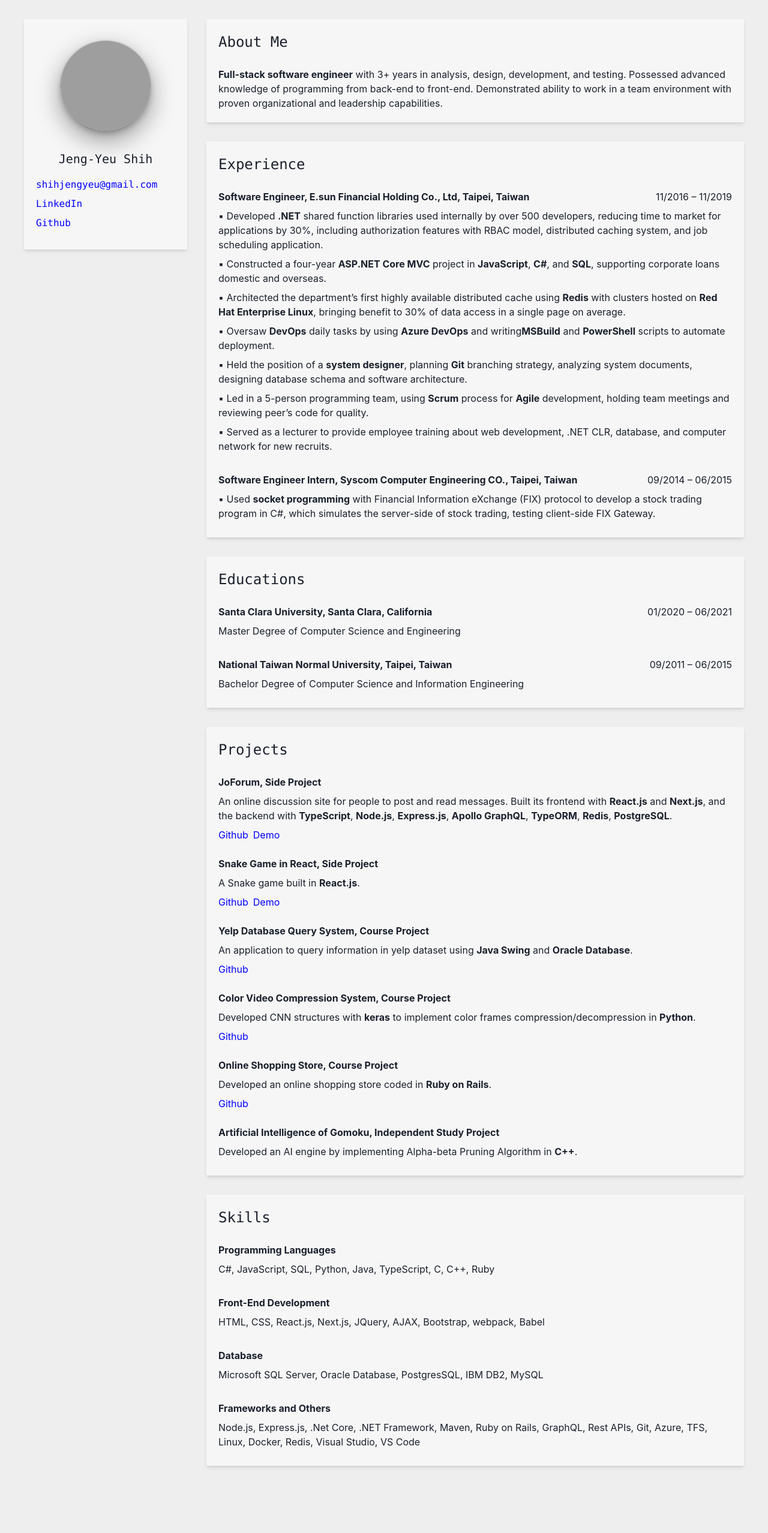
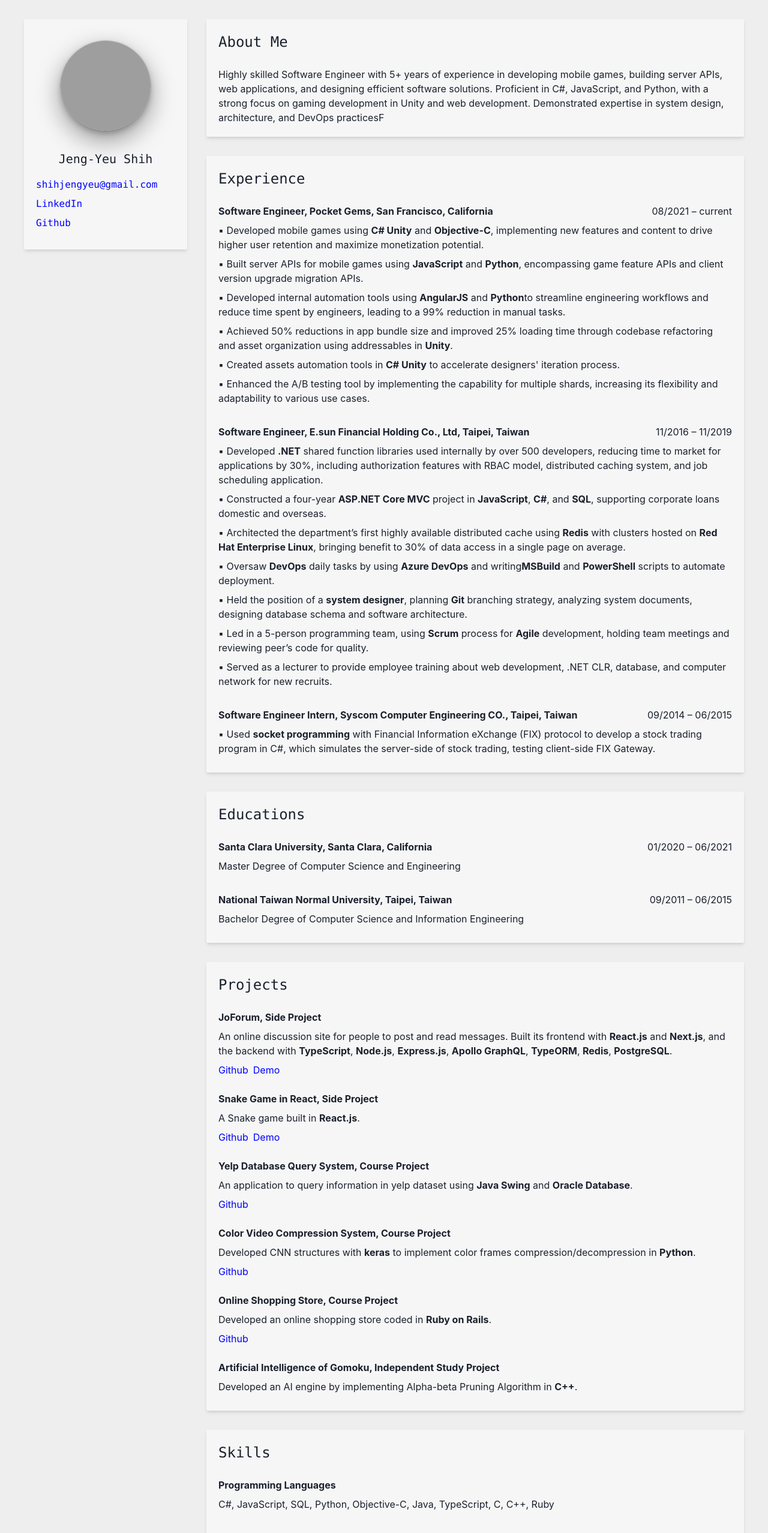
Before and after one commit to Jyssssss/about-me, a React (Create React App) app: page / in a window 1280 px wide. Shown: the top 2556 px of the page at 60% size. Before the commit the page ends 2476 px from the top, so only its background shows below. Built offline with nearby package versions, Linux system fonts and the light colour scheme; grey boxes are pictures that could not be loaded.

Commit message:
update resume

```diff
--- a/src/App.tsx
+++ b/src/App.tsx
@@ -18,14 +18,56 @@ function App() {
           <Stack spacing={8} width="4xl">
             <Section title="About Me">
               <Text>
-                <b>Full-stack software engineer</b> with 3+ years in analysis,
-                design, development, and testing. Possessed advanced knowledge
-                of programming from back-end to front-end. Demonstrated ability
-                to work in a team environment with proven organizational and
-                leadership capabilities.
+                Highly skilled Software Engineer with 5+ years of experience in
+                developing mobile games, building server APIs, web applications,
+                and designing efficient software solutions. Proficient in C#,
+                JavaScript, and Python, with a strong focus on gaming
+                development in Unity and web development. Demonstrated expertise
+                in system design, architecture, and DevOps practicesF
               </Text>
             </Section>
             <Section title="Experience">
+              <Flex mb="2">
+                <Box fontWeight="bold">
+                  <Text>
+                    Software Engineer, Pocket Gems, San Francisco, California
+                  </Text>
+                </Box>
+                <Box ml="auto">
+                  <Text>08/2021 – current</Text>
+                </Box>
+              </Flex>
+              <Text variant="content">
+                ▪ Developed mobile games using <b>C# Unity</b> and{" "}
+                <b>Objective-C</b>, implementing new features and content to
+                drive higher user retention and maximize monetization potential.
+              </Text>
+              <Text variant="content">
+                ▪ Built server APIs for mobile games using <b>JavaScript</b> and{" "}
+                <b>Python</b>, encompassing game feature APIs and client version
+                upgrade migration APIs.
+              </Text>
+              <Text variant="content">
+                ▪ Developed internal automation tools using <b>AngularJS</b> and{" "}
+                <b>Python</b>
+                to streamline engineering workflows and reduce time spent by
+                engineers, leading to a 99% reduction in manual tasks.
+              </Text>
+              <Text variant="content">
+                ▪ Achieved 50% reductions in app bundle size and improved 25%
+                loading time through codebase refactoring and asset organization
+                using addressables in <b>Unity</b>.
+              </Text>
+              <Text variant="content">
+                ▪ Created assets automation tools in <b>C# Unity</b> to
+                accelerate designers' iteration process.
+              </Text>
+              <Text variant="content">
+                ▪ Enhanced the A/B testing tool by implementing the capability
+                for multiple shards, increasing its flexibility and adaptability
+                to various use cases.
+              </Text>
+              <br></br>
               <Flex mb="2">
                 <Box fontWeight="bold">
                   <Text>
@@ -239,14 +281,14 @@ function App() {
                 Programming Languages
               </Text>
               <Text variant="content">
-                C#, JavaScript, SQL, Python, Java, TypeScript, C, C++, Ruby
+                C#, JavaScript, SQL, Python, Objective-C, Java, TypeScript, C, C++, Ruby
               </Text>
               <br></br>
               <Text variant="content" fontWeight="bold">
                 Front-End Development
               </Text>
               <Text variant="content">
-                HTML, CSS, React.js, Next.js, JQuery, AJAX, Bootstrap, webpack,
+                HTML, CSS, Angular.js, React.js, Next.js, JQuery, AJAX, Bootstrap, webpack,
                 Babel
               </Text>
               <br></br>
@@ -254,7 +296,7 @@ function App() {
                 Database
               </Text>
               <Text variant="content">
-                Microsoft SQL Server, Oracle Database, PostgresSQL, IBM DB2,
+                Google DataStore, Microsoft SQL Server, Oracle Database, PostgresSQL, IBM DB2,
                 MySQL
               </Text>
               <br></br>
@@ -262,9 +304,9 @@ function App() {
                 Frameworks and Others
               </Text>
               <Text variant="content">
-                Node.js, Express.js, .Net Core, .NET Framework, Maven, Ruby on
+                Unity, Google App Engine, Node.js, Express.js, .Net Core, .NET Framework, Maven, Ruby on
                 Rails, GraphQL, Rest APIs, Git, Azure, TFS, Linux, Docker,
-                Redis, Visual Studio, VS Code
+                Redis, Visual Studio, VS Code, XCode
               </Text>
             </Section>
           </Stack>
```
